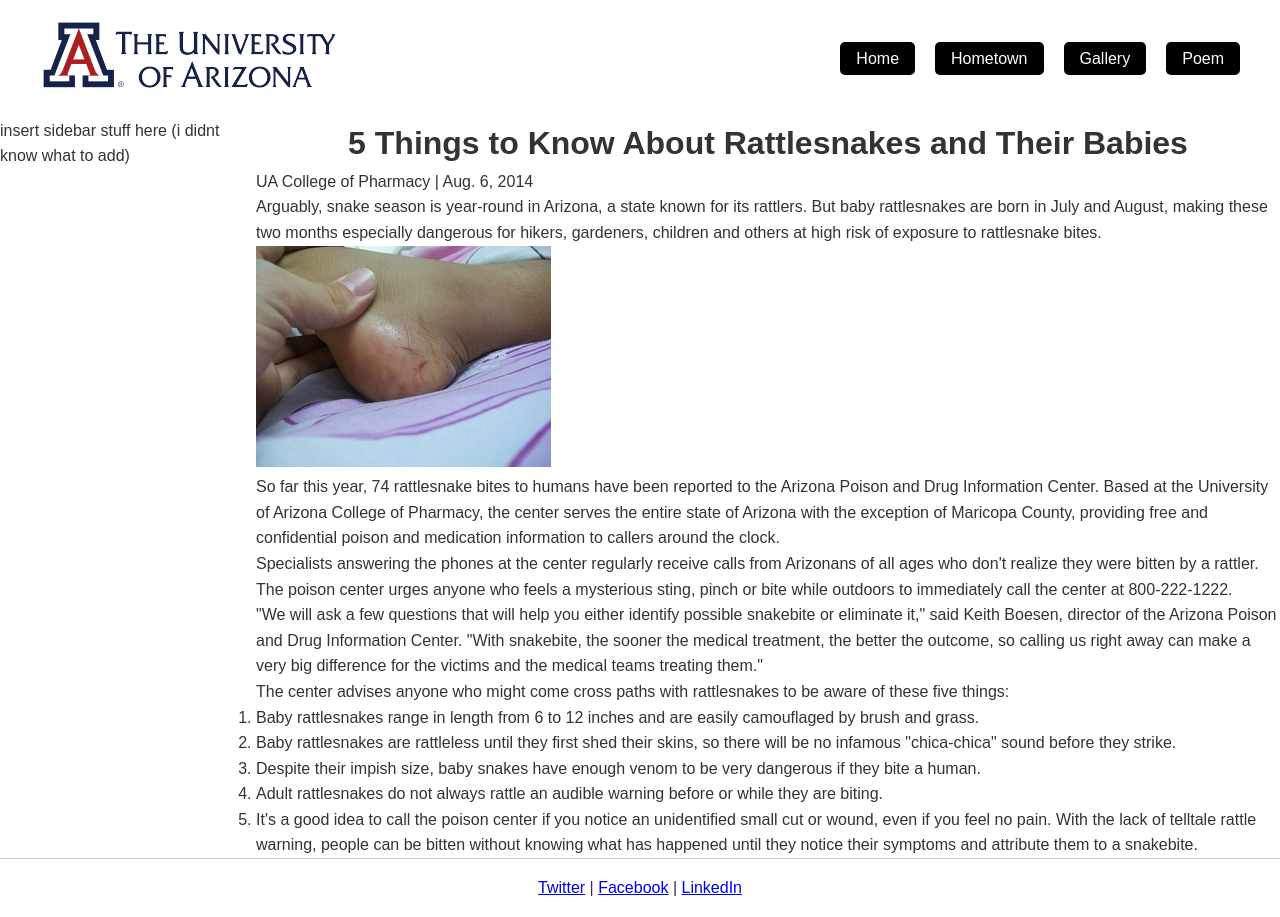
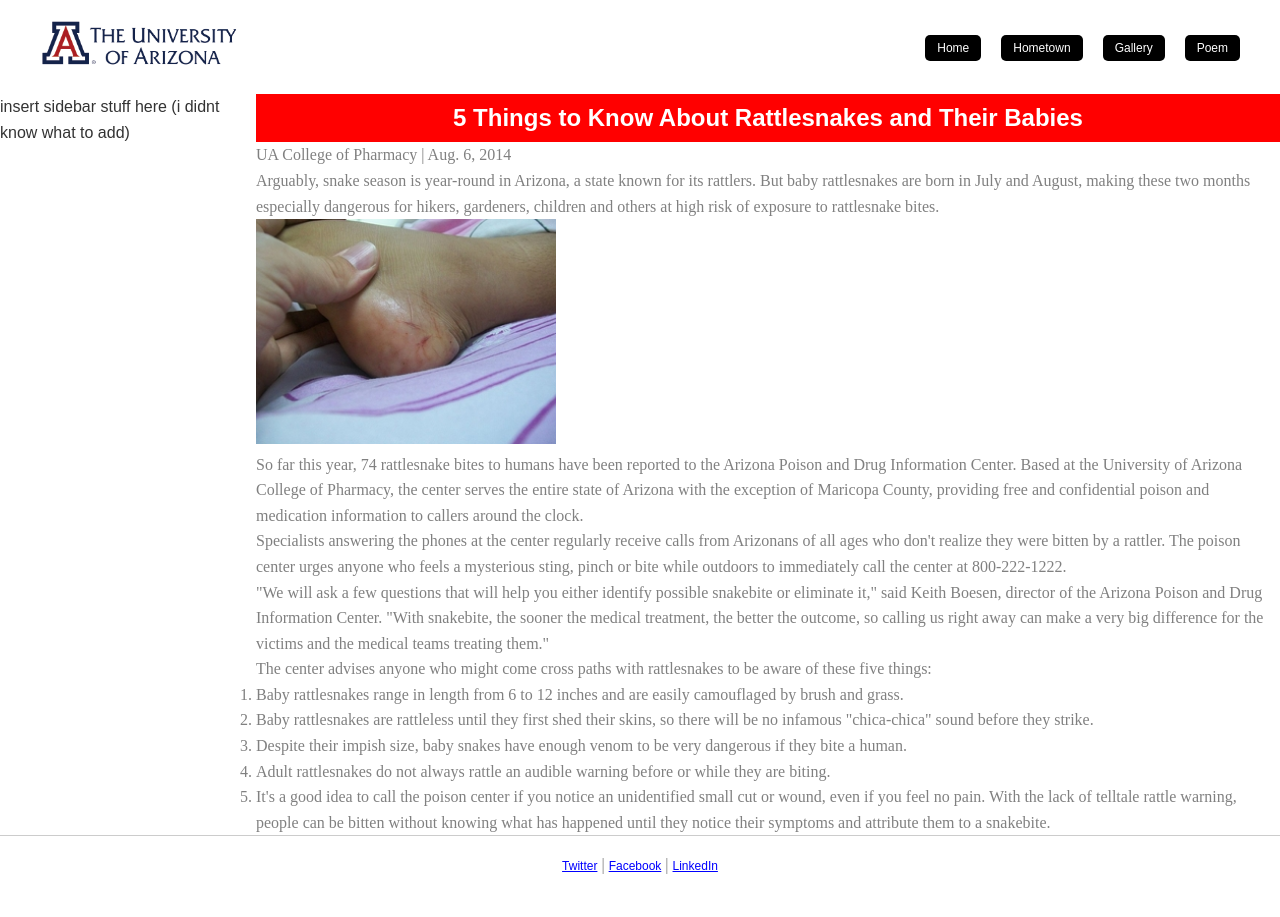
Before and after one commit to sma6677/mysite, a plain HTML site: page index.html in a window 1280 px wide. After the commit the page ends 894 px from the top, so only its background shows below. Drawn offline with Linux system fonts and the light colour scheme.

Commit message:
Update styles.css
update

```diff
--- a/styles.css
+++ b/styles.css
@@ -7,13 +7,35 @@
 body {
     h1 {
         text-align: center;
+        padding: 5px;
+        font-family: Arial, sans-serif;
+        font-size: 24px;
+        color: white;
+        background-color: red;
     }
     font-family: Arial, sans-serif;
     background-color: #fff;
     color: #333;
     line-height: 1.6;
 }
+#author-name-and-date {
+    font-family: Arial, sans-serif;
+    font-size: 12px;
+    color: lightgray;
+}
+p,
+ol {
+    font-family: 'Times New Roman', serif;
+    font-size: 16px;
+    color: gray;
+}
 
+
+a {
+    font-family: Arial, sans-serif;
+    font-size: 12px;
+    color: blue;
+}
 header {
     display: flex;
     align-items: center;
@@ -81,20 +103,19 @@ footer {
     position: relative;
 }
 
-/* Responsive image handling */
+
 img {
-    max-width: 100%;
-    height: auto;
+    width: 300px;
 }
 
-/* Clearfix for floating elements */
+
 .clearfix::after {
     content: "";
     display: table;
     clear: both;
 }
 
-/* Additional media query for responsiveness */
+
 @media (max-width: 768px) {
     header, nav, aside, main, footer {
         float: none;
```
